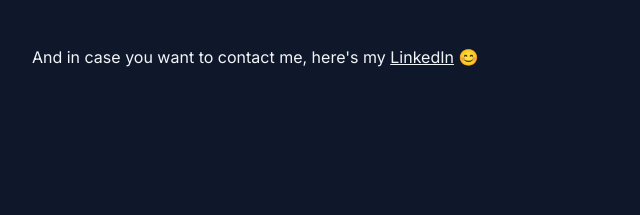
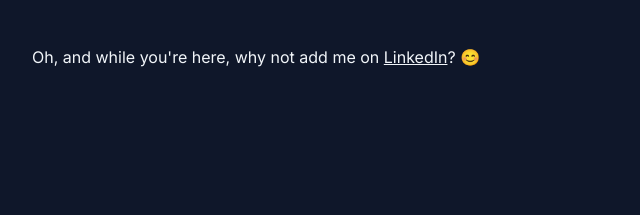
Before and after one commit to itzjacki/jakob.fun, an Astro site: page /fun/modern-css in a window 1280 px wide. Shown: the part 375-590 px from the top of the page, 280-920 px from the left. Built offline with nearby package versions, Linux system fonts and the light colour scheme; Astro itself is replaced by a stand-in of ours.

Commit message:
change linkedin link wording

```diff
--- a/src/pages/fun/modern-css.astro
+++ b/src/pages/fun/modern-css.astro
@@ -28,12 +28,12 @@ import BaseLayout from "@/layouts/BaseLayout.astro"
       </li>
     </ul>
     <p class="mt-12">
-      And in case you want to contact me, here's my
+      Oh, and while you're here, why not add me on
 
       <a
         class="link-hover underline"
         href="https://www.linkedin.com/in/jakobkielland/">LinkedIn</a
-      > 😊
+      >? 😊
     </p>
   </section>
 </BaseLayout>
```
